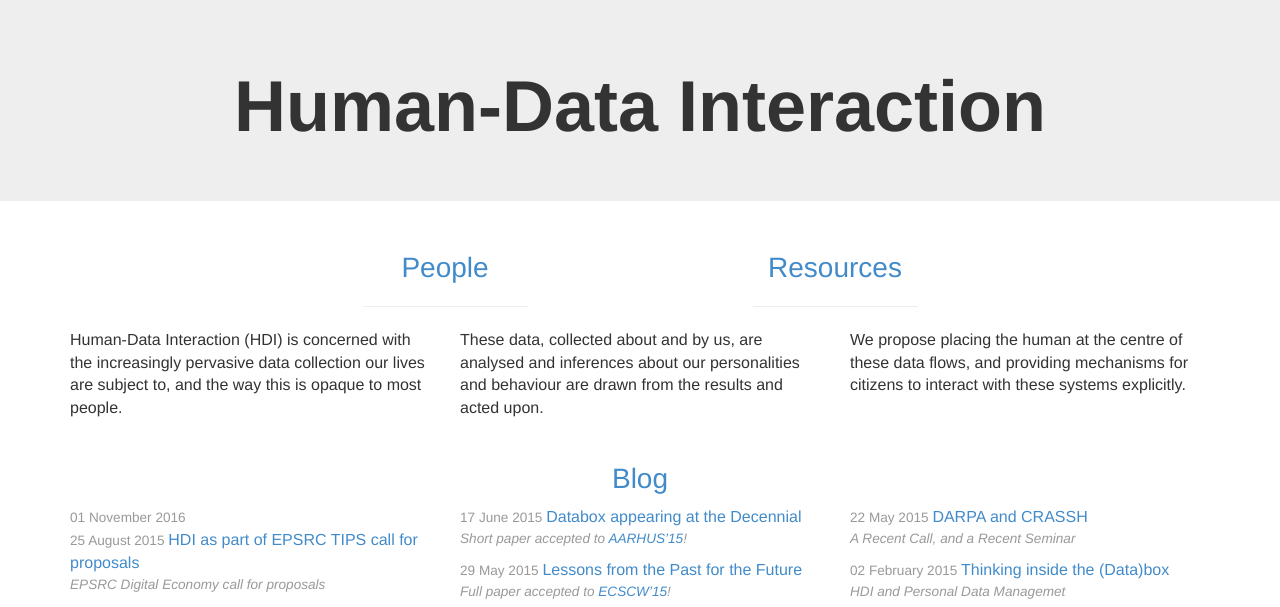
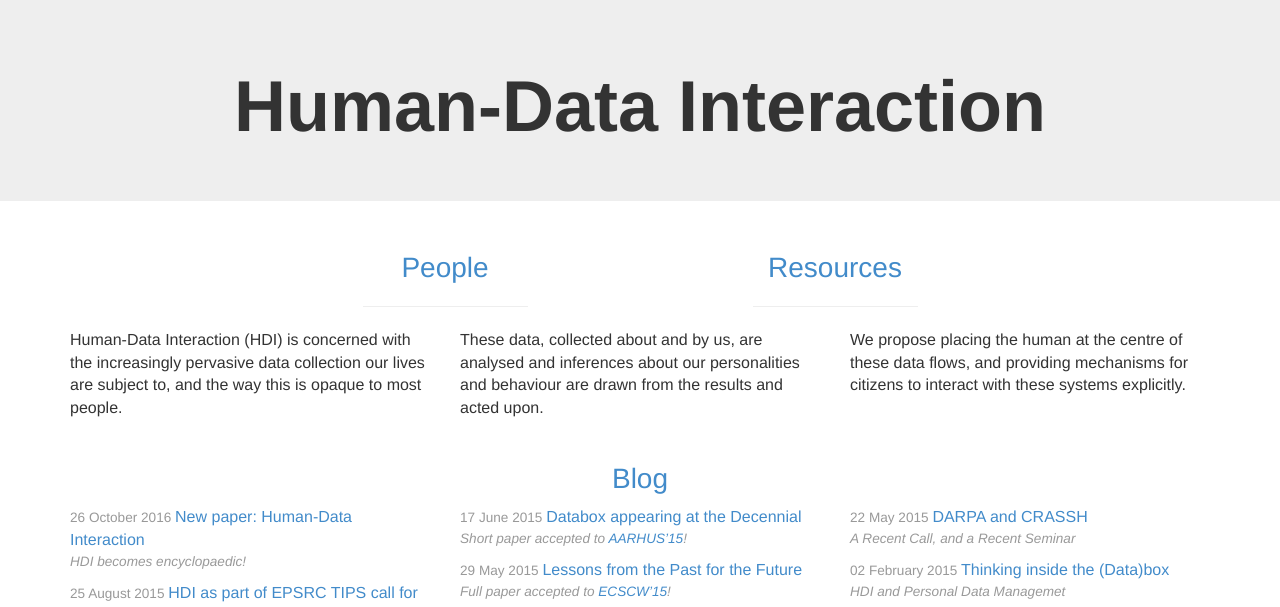
Before and after one commit to hdiresearch/hdiresearch.github.io, a Jekyll site: the page built from index.md, in a window 1280 px wide. Shown: the top 607 px of the page. Built offline with Jekyll 4.4.1, drawn with Linux system fonts in a browser that asks for light colours; nearby versions of some CDN libraries; some web fonts are replaced.

Commit message:
blog: quote `:` in yaml; fix URLs; provide excerpt

```diff
--- a/blog/_posts/2016-10-26-HDI-HCI.md
+++ b/blog/_posts/2016-10-26-HDI-HCI.md
@@ -1,20 +1,19 @@
 ---
-title: New publication: Human-Data Interaction
+title: "New paper: Human-Data Interaction"
 layout: post
 section: blog
 author: Hamed Haddadi <hamed.haddadi@qmul.ac.uk>
 ---
 
-We have been working together for a while to put together a new publication that catches all aspects of the HDI based on our discussions up until now, this paper has now been published in the [Encyclopedia of Human Computer Interaction, 2nd Ed]. We hope you enjoy reading it and would love to hear back your thouhgts about it!
+HDI becomes encyclopaedic!
 
-Richard Mortier, Hamed Haddadi, Tristan Henderson, Derek McAuley, Jon Crowcroft, Andy Crabtree, "[Human-Data Interaction]", Encyclopedia of Human Computer Interaction, 2nd Ed, October 2016. ([paper])
+We have been working together for a while to put together a new publication that catches all aspects of the HDI based on our discussions up until now, this paper has now been published in the [Encyclopedia of Human Computer Interaction, 2nd Ed][]. We hope you enjoy reading it and would love to hear back your thouhgts about it!
+
+Richard Mortier, Hamed Haddadi, Tristan Henderson, Derek McAuley, Jon Crowcroft, Andy Crabtree, "[Human-Data Interaction][]", Encyclopedia of Human Computer Interaction, 2nd Ed, October 2016. ([paper][])
 
 
-[Encyclopedia of Human Computer Interaction, 2nd Ed]:
-https://www.interaction-design.org/literature/book/the-encyclopedia-of-human-computer-interaction-2nd-ed
+[Encyclopedia of Human Computer Interaction, 2nd Ed]: https://www.interaction-design.org/literature/book/the-encyclopedia-of-human-computer-interaction-2nd-ed
 
-[Human-Data Interaction]:
-https://www.interaction-design.org/literature/book/the-encyclopedia-of-human-computer-interaction-2nd-ed/human-data-interaction
+[Human-Data Interaction]: https://www.interaction-design.org/literature/book/the-encyclopedia-of-human-computer-interaction-2nd-ed/human-data-interaction
 
-[paper]:
-http://www.eecs.qmul.ac.uk/%7Ehamed/papers/Human-Data-Interaction.pdf
+[paper]: http://www.eecs.qmul.ac.uk/%7Ehamed/papers/Human-Data-Interaction.pdf
```
